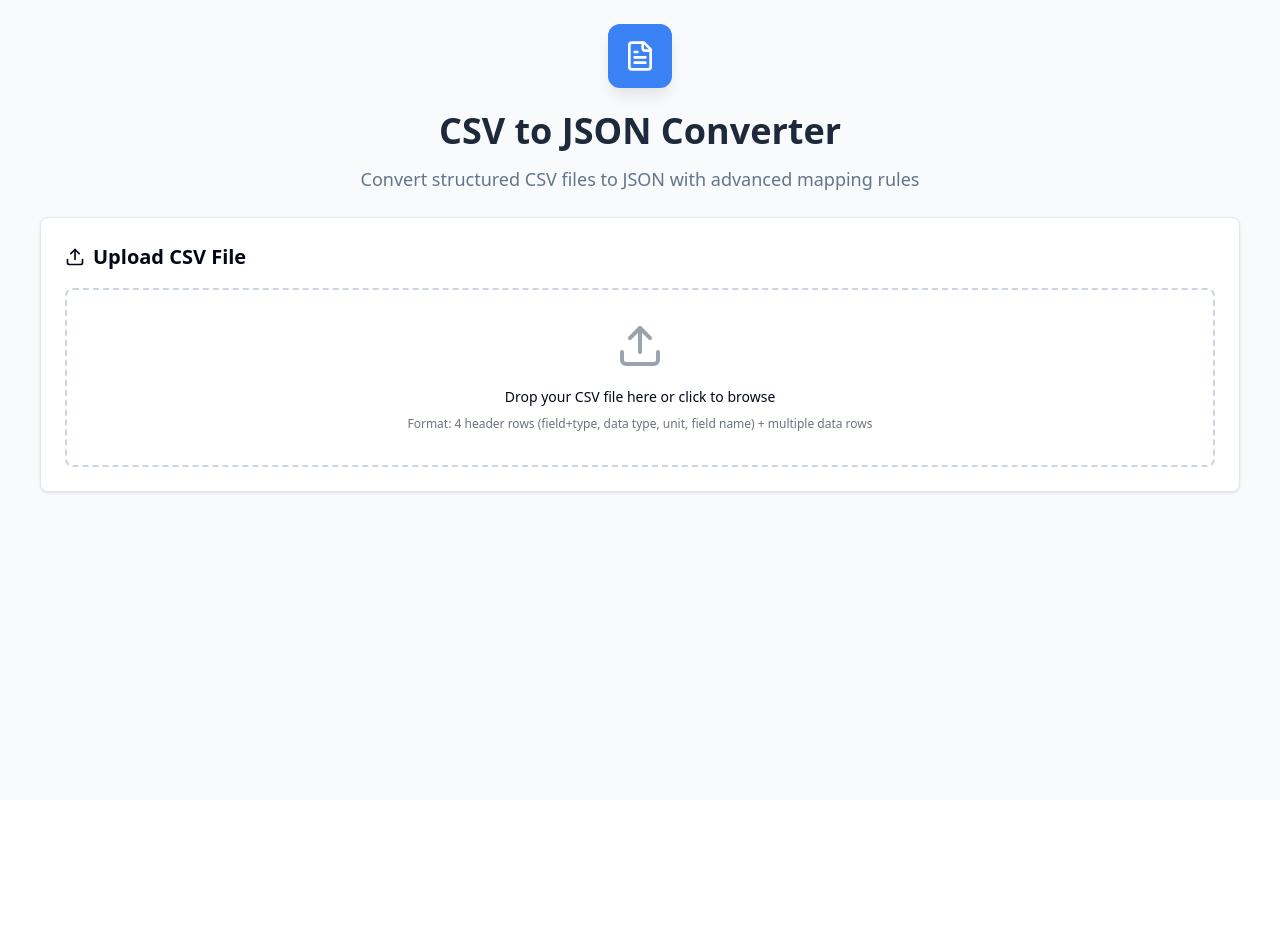
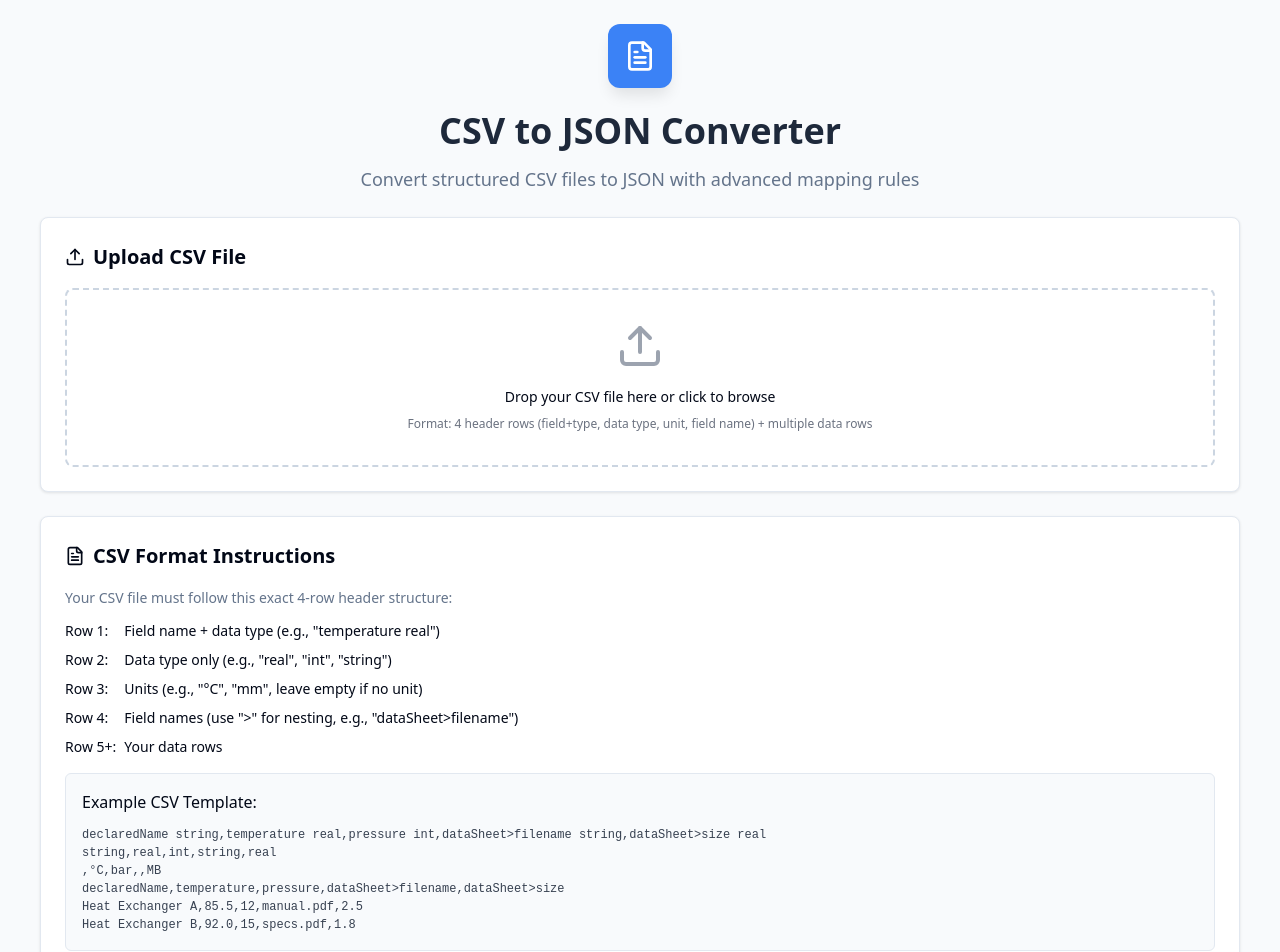
Before and after one commit to keslerj13/argonaut, a React (Vite) app: page / in a window 1280 px wide. Shown: the top 952 px of the page. Before the commit the page ends 800 px from the top, so only its background shows below. Built offline with nearby package versions, Linux system fonts and the light colour scheme.

Commit message:
Add instruction guide
Add an instruction guide below the upload table, including a template for users.

```diff
--- a/src/pages/Index.tsx
+++ b/src/pages/Index.tsx
@@ -338,6 +338,51 @@ const Index = () => {
           )}
         </div>
 
+        {/* Instruction Guide */}
+        <div style={{ backgroundColor: 'white', border: '1px solid #e2e8f0', borderRadius: '8px', boxShadow: '0 1px 3px 0 rgba(0, 0, 0, 0.1)', padding: '24px' }}>
+          <h2 style={{ fontSize: '20px', fontWeight: '600', marginBottom: '16px', display: 'flex', alignItems: 'center', gap: '8px' }}>
+            <FileText style={{ width: '20px', height: '20px' }} />
+            CSV Format Instructions
+          </h2>
+
+          <div style={{ marginBottom: '16px' }}>
+            <p style={{ fontSize: '14px', color: '#64748b', marginBottom: '12px' }}>
+              Your CSV file must follow this exact 4-row header structure:
+            </p>
+            <div style={{ display: 'grid', gridTemplateColumns: 'auto 1fr', gap: '8px', fontSize: '14px' }}>
+              <span style={{ fontWeight: '500' }}>Row 1:</span>
+              <span>Field name + data type (e.g., "temperature real")</span>
+              <span style={{ fontWeight: '500' }}>Row 2:</span>
+              <span>Data type only (e.g., "real", "int", "string")</span>
+              <span style={{ fontWeight: '500' }}>Row 3:</span>
+              <span>Units (e.g., "°C", "mm", leave empty if no unit)</span>
+              <span style={{ fontWeight: '500' }}>Row 4:</span>
+              <span>Field names (use {'">"'} for nesting, e.g., "dataSheet{'>'}filename")</span>
+              <span style={{ fontWeight: '500' }}>Row 5+:</span>
+              <span>Your data rows</span>
+            </div>
+          </div>
+
+          <div style={{ backgroundColor: '#f8fafc', border: '1px solid #e2e8f0', borderRadius: '6px', padding: '16px' }}>
+            <h3 style={{ fontSize: '16px', fontWeight: '500', marginBottom: '12px' }}>Example CSV Template:</h3>
+            <pre style={{ fontSize: '12px', fontFamily: 'monospace', color: '#374151', whiteSpace: 'pre-wrap', margin: 0, overflow: 'auto' }}>
+{`declaredName string,temperature real,pressure int,dataSheet>filename string,dataSheet>size real
+string,real,int,string,real
+,°C,bar,,MB
+declaredName,temperature,pressure,dataSheet>filename,dataSheet>size
+Heat Exchanger A,85.5,12,manual.pdf,2.5
+Heat Exchanger B,92.0,15,specs.pdf,1.8`}
+            </pre>
+          </div>
+
+          <div style={{ marginTop: '16px', padding: '12px', backgroundColor: '#fffbeb', border: '1px solid #fbbf24', borderRadius: '6px' }}>
+            <p style={{ fontSize: '13px', color: '#92400e' }}>
+              💡 <strong>Tip:</strong> The "declaredName" field will be used as the key for each JSON object.
+              Use {'">"'} in field names to create nested objects (e.g., "dataSheet{'>'}filename" creates {`{dataSheet: {filename: "..."}}`}).
+            </p>
+          </div>
+        </div>
+
         {/* Error Display */}
         {error && (
           <div style={{ backgroundColor: '#fef2f2', border: '1px solid #fecaca', borderRadius: '8px', padding: '16px' }}>
```
